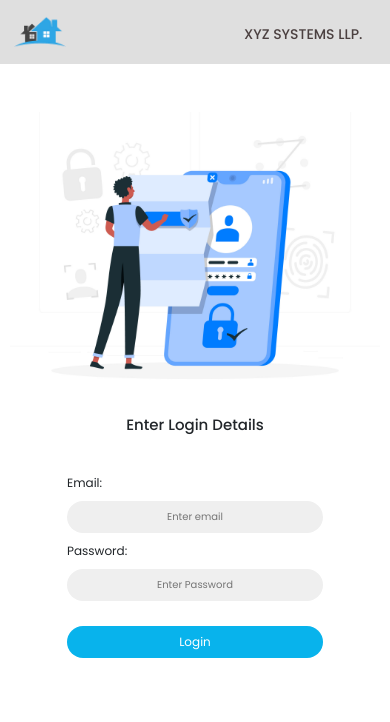
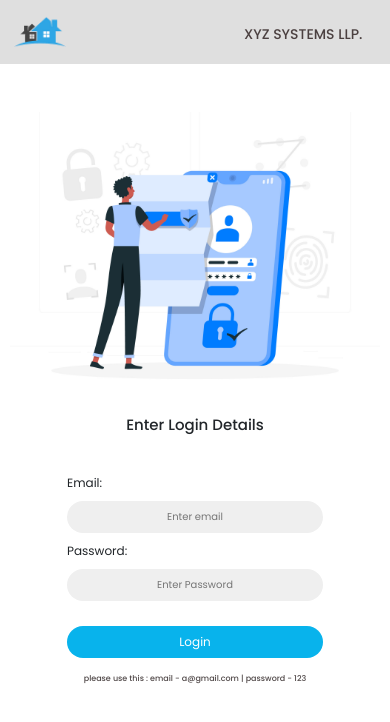
Before and after one commit to ansarworkingspace/react-web, a React (Vite) app: page /login in a window 390 px wide. Shown: the top 722 px of the page. Built offline with nearby package versions, Linux system fonts and the light colour scheme.

Commit message:
cleaning done

```diff
--- a/index.html
+++ b/index.html
@@ -4,7 +4,7 @@
     <meta charset="UTF-8" />
     <link rel="icon" type="image/svg+xml" href="/real-estate-house.png" />
     <meta name="viewport" content="width=device-width, initial-scale=1.0" />
-    <title>XYZ Systems LLP</title>
+    <title>XYZ | Systems LLP</title>
   </head>
   <body style="margin: 0;">
     <div id="root"></div>
--- a/src/Components/User/hambgerMenu/HamburgerMenu.css
+++ b/src/Components/User/hamburgerMenu/HamburgerMenu.css
@@ -4,7 +4,7 @@
 .hamburger-container {
     position: relative;
     display: flex;
-    justify-content: flex-end; /* Align to the right */
+    justify-content: flex-end;
   }
 
   .hamburger {
--- a/src/Components/User/hambgerMenu/HambgerMenu.jsx
+++ b/src/Components/User/hamburgerMenu/HamburgerMenu.jsx
@@ -1,5 +1,5 @@
 import React, { useState,useEffect } from 'react';
-import './HamburgerMenu.css'; // You can create this CSS file for styling
+import './HamburgerMenu.css';
 import { useNavigate } from 'react-router-dom';
 
 
--- a/src/Components/User/mainContent/MainContent.css
+++ b/src/Components/User/mainContent/MainContent.css
@@ -63,7 +63,7 @@
     font-family: 'Poppins';
     border-radius: 3rem;
     font-size: 18px;
-    color: rgb(50 172 146);
+    color: #40baf1;
     font-weight: 600;
     letter-spacing: 1.2px;
 }
@@ -80,7 +80,7 @@
 
 .top h3{
     font-size: 29px;
-    color: rgb(84 184 163);
+    color: rgb(50 172 146);
     letter-spacing: 1px;
 }
 
--- a/src/Screens/Login/Login.css
+++ b/src/Screens/Login/Login.css
@@ -76,6 +76,14 @@
     object-fit: cover;
   }
 
+
+  .emailPass{
+    font-size: 11px;
+    font-family: 'Poppins';
+    position: relative;
+    top: 2rem;
+    color: #504848;
+}
 
 
   @media screen and (max-width:768px) {
@@ -175,4 +183,11 @@
   object-fit: cover;
 }
 
+.emailPass {
+  font-size: 8px;
+  top: 1rem;
+
+}
+
+
   }
--- a/src/Screens/Login/LoginScreen.jsx
+++ b/src/Screens/Login/LoginScreen.jsx
@@ -8,10 +8,10 @@ import { useNavigate } from 'react-router-dom';
 function LoginScreen() {
 
 
-  // this is only for the educational purpose | in real project we use any secure database
+  // This is only for educational purposes. In a real project, we would use a secure database.
   const admin = {
-    name: 'John Doe',
-    email: 'john@example.com',
+    name: 'Ansar',
+    email: 'a@gmail.com',
     password: '123', // Plain text password
   };
 
@@ -94,6 +94,7 @@ function LoginScreen() {
           />
           <button className='formBtn' type="submit">Login</button>
         </form>
+        <h3 className='emailPass'>please use this : email - a@gmail.com | password - 123 </h3>
       </div>
       <div className="loginPageImage">
         <a href="https://www.freepik.com/free-vector/privacy-policy-concept-illustration_20547283.htm#query=login&position=1&from_view=keyword&track=sph&uuid=ea755794-9959-44e4-981c-4f88685dd10e" target="_blank" rel="noopener noreferrer">
```
Also changed, not shown: src/Components/User/menu/Menu.css (+0 -75 lines), src/Screens/home/HomeScreen.jsx (+1 -44 lines), src/Screens/unlockScreen/UnlockScreen.jsx (+0 -128 lines), src/store.js (deleted, +0 -16 lines), 1 other file (tests, documents, lock files or other folders).
